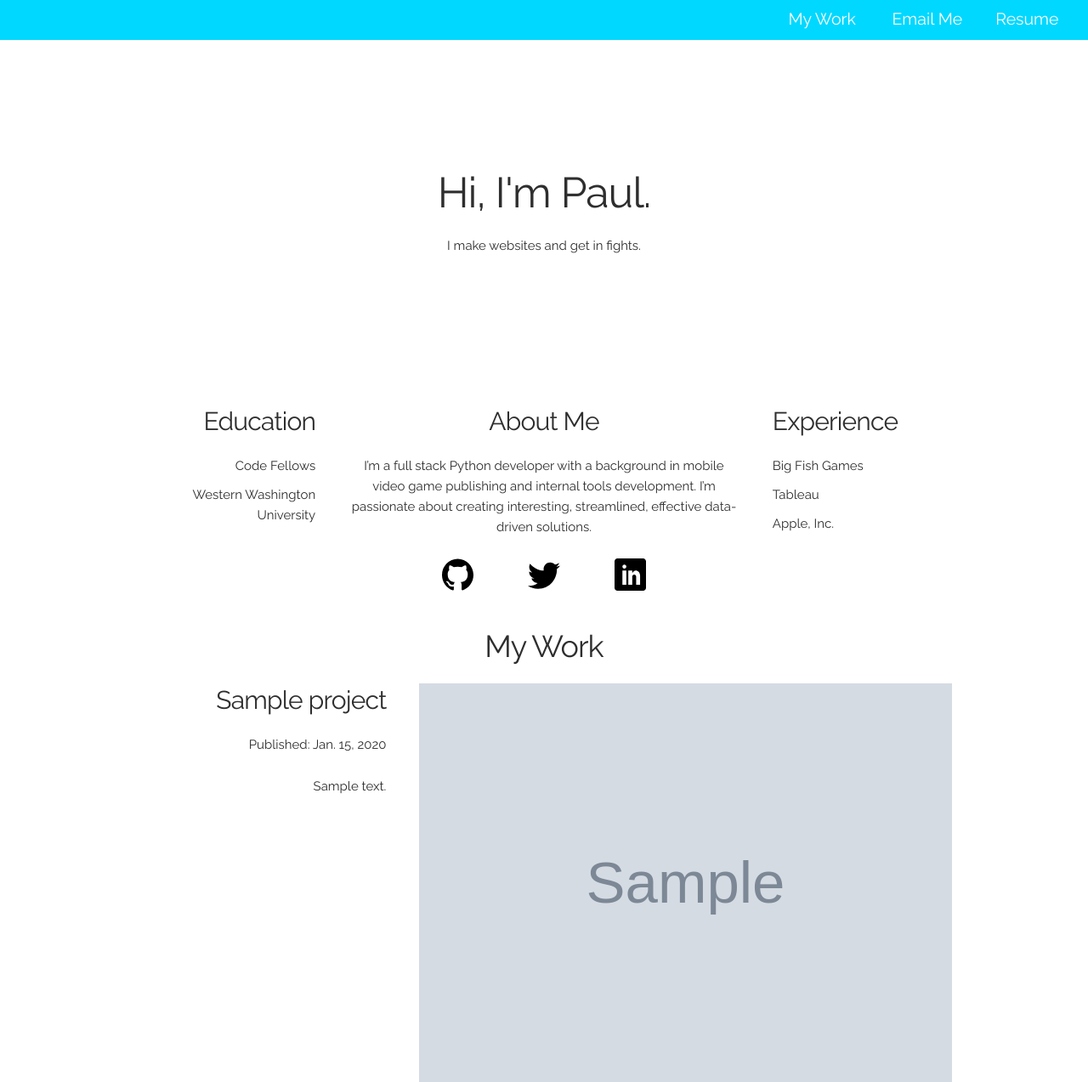
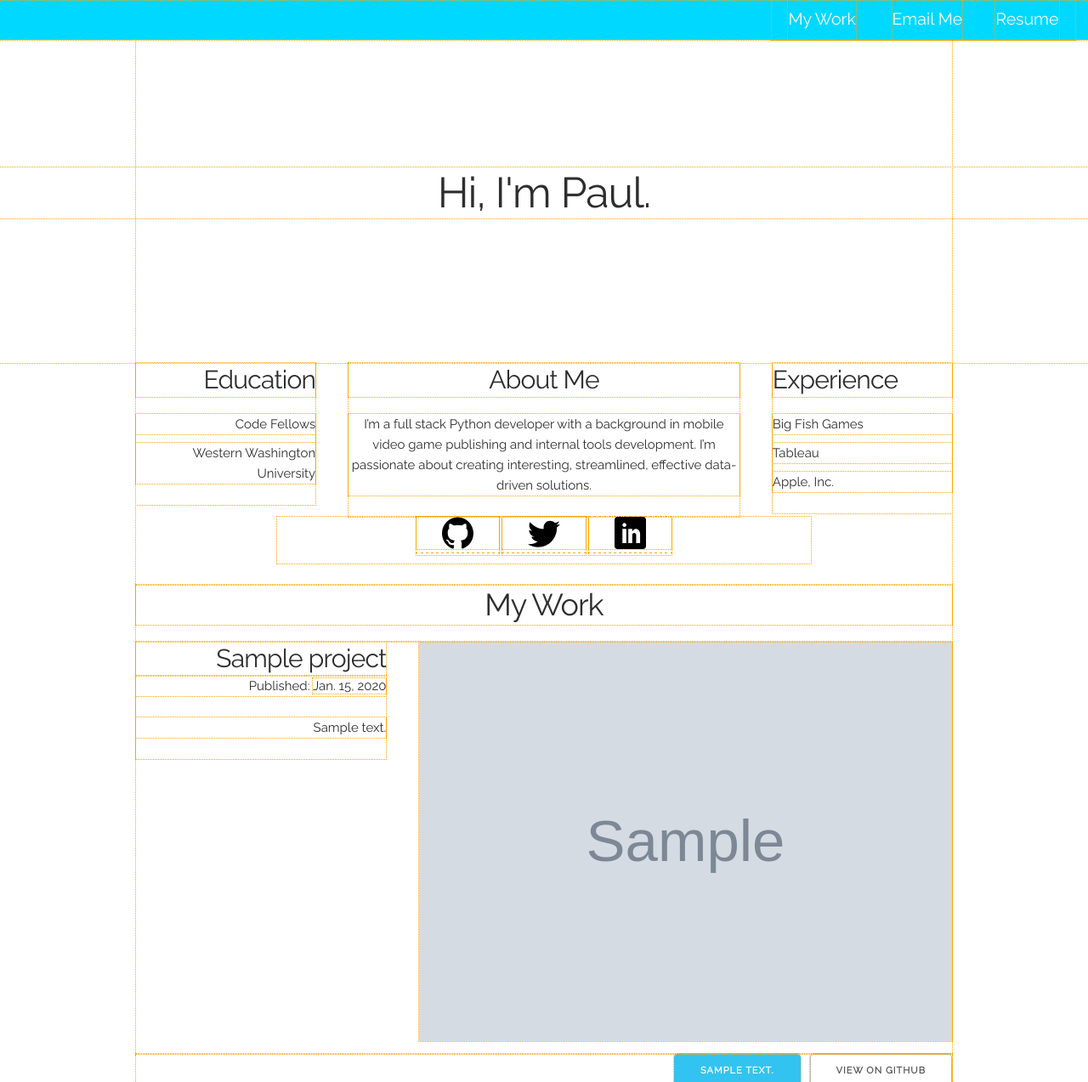
Before and after one commit to paulsheridan/django-portfolio, a Django app: page / in a window 1280 px wide. Shown: the top 1273 px of the page at 85% size. Run offline with Django 3.2, Linux system fonts and the light colour scheme; tables that the repository leaves empty hold one stand-in row (values such as "Sample post"); grey boxes marked "Sample" are stand-in pictures; some libraries are stand-ins or nearby versions.

Commit message:
removed stupid tag line

```diff
--- a/portfolio/portfolio/templates/index.html
+++ b/portfolio/portfolio/templates/index.html
@@ -15,7 +15,7 @@
 {% block content %}
       <banner class="intro-banner row twelve columns">
         <h1>Hi, I'm Paul.</h1>
-        <p>I make websites and get in fights.</p>
+        <!-- <p>I make websites and get in fights.</p> -->
       </banner>
     </header>
     <main class="container row">
--- a/portfolio/static/portfolio/styles/base.css
+++ b/portfolio/static/portfolio/styles/base.css
@@ -1,6 +1,6 @@
-/** {
+* {
   outline: 1px dotted orange;
-}*/
+}
 
 body {
   color: rgb(46, 46, 46);
--- a/portfolio/static/portfolio/styles/modules.css
+++ b/portfolio/static/portfolio/styles/modules.css
@@ -74,6 +74,14 @@
 
 .project {
   margin-bottom: 4em;
+}
+
+.project h4 {
+  margin-bottom: 0em;
+}
+
+.project time {
+  margin-bottom: 0em;
 }
 
 #project-picture {
```
